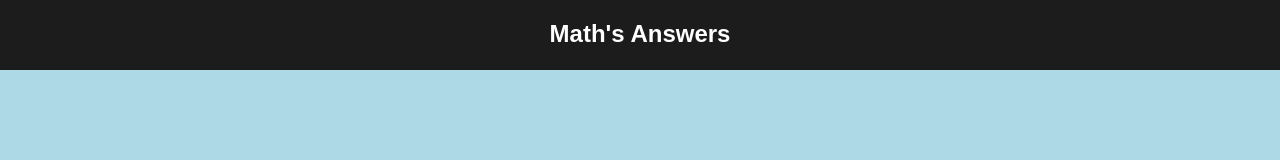
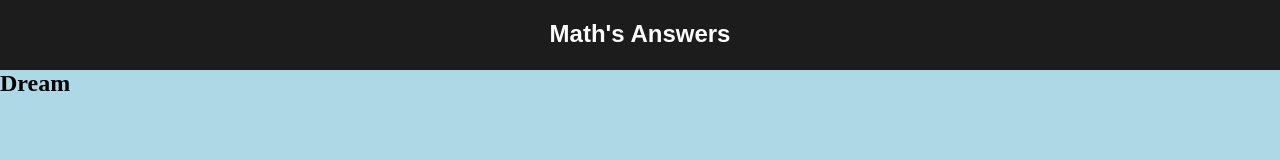
Before and after one commit to FunBuddy009/Website.github.io, a plain HTML site: page index.html in a window 1280 px wide. Shown: the top 160 px of the page. Drawn offline with Linux system fonts and the light colour scheme.

Commit message:
Update index.html

```diff
--- a/index.html
+++ b/index.html
@@ -18,7 +18,7 @@
     <main>
         <section class="sec1">
             <div class="box">
-
+                <h1>Dream</h1>
             </div>
         </section>
     </main>
```
